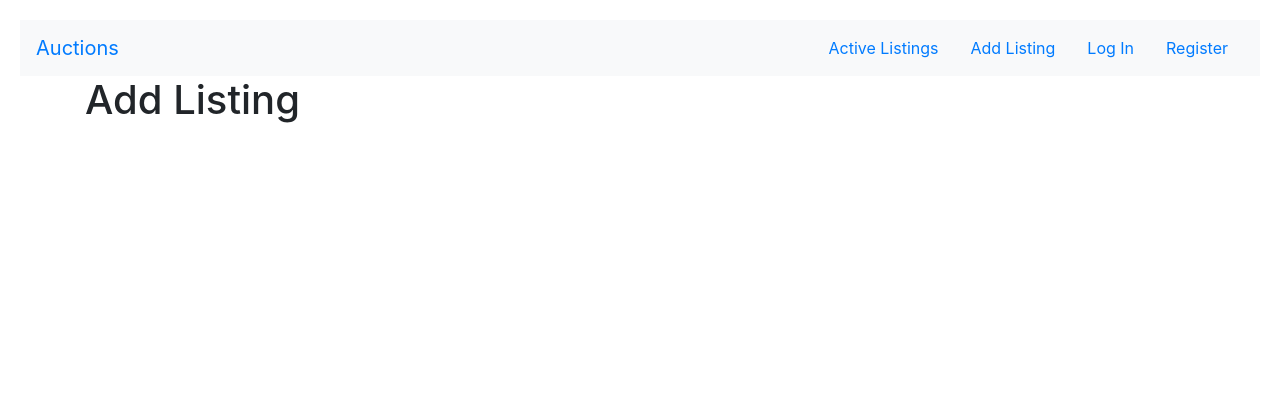
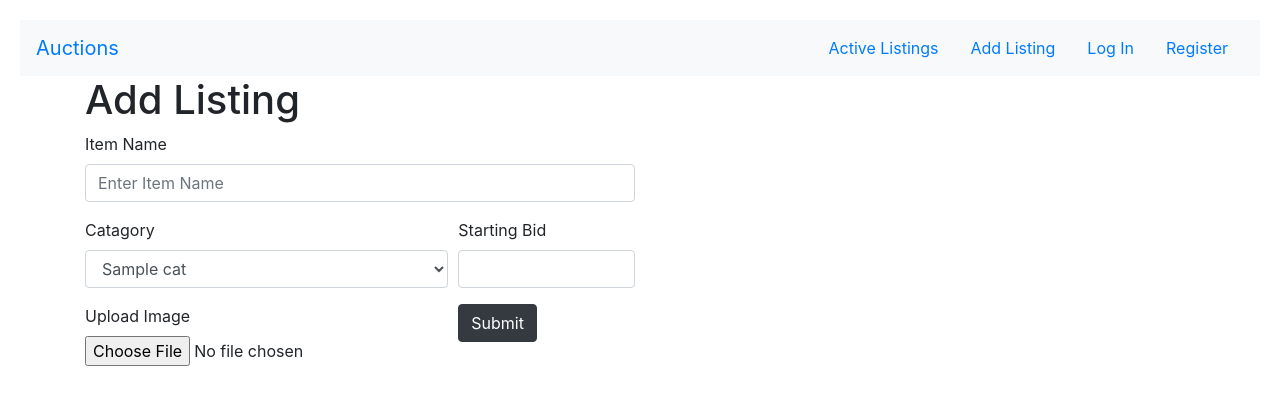
Before and after one commit to magana272/AuctionWebsite, a Django app: template auctions/templates/auctions/addlisting.html in a window 1280 px wide. Shown: the top 405 px of the page. Run offline with Django 3.2, Linux system fonts and the light colour scheme; the template is opened without the code that fills it: most values are stand-ins (such as "Sample title", 1, 10 or a date in 2020); some libraries are stand-ins or nearby versions.

Commit message:
Add listing page and catagory selector

```diff
--- a/auctions/models.py
+++ b/auctions/models.py
@@ -1,3 +1,4 @@
+from gettext import Catalog
 from pickle import TRUE
 from django.contrib.auth.models import AbstractUser
 from django.db import models
@@ -18,6 +19,7 @@ class Listing(models.Model):
     description = models.TextField()
     date = models.DateTimeField(default=datetime.datetime.now(), blank=True)
     image = models.ImageField(upload_to = 'auctions/images')
+    catagory  = models.CharField(max_length=20)
     def __str__(self)-> str:
         return f"Item Name:{self.itemName}, Created By:{self.poster}, Price: {self.price}"
 class Bid(models.Model):
--- /dev/null
+++ b/auctions/static/auctions/main.js
@@ -0,0 +1 @@
+$('.dropdown-toggle').dropdown()
--- a/auctions/templates/auctions/addlisting.html
+++ b/auctions/templates/auctions/addlisting.html
@@ -1,8 +1,43 @@
 {% extends 'auctions/layout.html' %}
 {% block title %}Add Listing{% endblock title %}
 {% block body %}
+
 <div class = "container">
-
     <h1> Add Listing</h1>
+    <form  action = "{% url 'auctions:addlisting' %}" method = "POST">
+        {% csrf_token %}
+        <div class="form-row">
+          <div class="form-group col-md-6">
+            <label> Item Name</label>
+            <input type="text" class="form-control" name = "itemName" placeholder="Enter Item Name" required>
+          </div>
+        </div>
+        <div class="form-row">
+          <div class="form-group col-md-4">
+            <label>Catagory</label>
+            <select name  = "Catagory" class="form-control">
+              {% for cat in cats %}
+              <option>{{cat}}</option>
+              {% endfor %}
+            </select>
+          </div>
+          <div class="form-group col-md-2">
+            <label>Starting Bid</label>
+            <input type="number" class="form-control" name = "cost" required>
+          </div>
+        </div>
+        <div class="form-row">
+            <div class="form-group col-md-4">
+            <label>Upload Image</label>
+                <input type = "file" name = "image" required>
+            </div>
+            <div class="form-group col-md-4" >
+            <input type = "submit" class = "btn btn-dark" required>
+            </div>
+        </div>
+        </div>
+      </form>
+    </div>
+</div>
 </div>
 {% endblock body %}
--- a/auctions/templates/auctions/layout.html
+++ b/auctions/templates/auctions/layout.html
@@ -9,15 +9,26 @@
     </head>
     <header>
     <nav class = "navbar navbar-expand-sm bg-light">
-        <a routerLink="/" class="navbar-brand" href="#">Auctions</a>
+
+            <div class = "row">
+                <div class = "col-4">
+                    <a routerLink="/" class="navbar-brand" href="#">Auctions</a>
+                </div>
+            </div>
+        </div
+        </div>
             <ul class="nav ml-auto" >
                 <li class="nav-item">
                     <a class="nav-link" href="{% url 'auctions:index' %}">Active Listings</a>
                 </li>
-                <li class="nav-item">
-                    <a class="nav-link" href="{% url 'auctions:addlisting' %}">Add Listing</a>
-                </li>
+
                 {% if user.is_authenticated %}
+                    <li class="nav-item">
+                        <a class="nav-link" href="{% url 'auctions:watchlist' %}">Watch List</a>
+                    </li>
+                    <li class="nav-item">
+                        <a class="nav-link" href="{% url 'auctions:addlisting' %}">Add Listing</a>
+                    </li>
                     <li class="nav-item">
                         <a class="nav-link" href="{% url 'auctions:logout' %}">Log Out</a>
                     </li>
@@ -25,6 +36,9 @@
                         <a class="nav-link" href="#">{{request.user.username.capitalize}}</a>
                     </li>
                 {% else %}
+                    <li class="nav-item">
+                        <a class="nav-link" href="{% url 'auctions:login' %}">Add Listing</a>
+                    </li>
                     <li class="nav-item">
                         <a class="nav-link" href="{% url 'auctions:login' %}">Log In</a>
                     </li>
--- /dev/null
+++ b/auctions/templates/auctions/watchlist.html
@@ -0,0 +1,5 @@
+{% extends 'auctions/index.html' %}
+
+{% block title %}{% endblock title %}
+
+{% block body %}<h1> Liked Items</h1>{% endblock body %}
--- a/auctions/urls.py
+++ b/auctions/urls.py
@@ -12,7 +12,8 @@ urlpatterns = [
     path("unlike_view/<int:listing_id>",views.unlike_view, name = "unlike" ),
     path("page_view/<int:listing_id>", views.page_view, name = "page" ),
     path("addlisting",views.addListing_view, name="addlisting"),
-    path("addcomment_view/<int:listing_id>", views.addComment_view, name= "comment")
+    path("addcomment_view/<int:listing_id>", views.addComment_view, name= "comment"),
+    path("watchlist",views.watchlist, name = "watchlist")
 ]
 urlpatterns += static(settings.MEDIA_URL,
                               document_root=settings.MEDIA_ROOT)
```
Also changed, not shown: auctions/templates/auctions/index.html (+22 -0 lines), auctions/templates/auctions/page.html (+11 -0 lines), auctions/views.py (+13 -2 lines), db.sqlite3.
